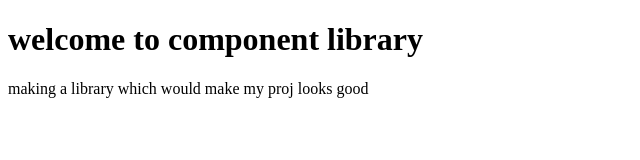
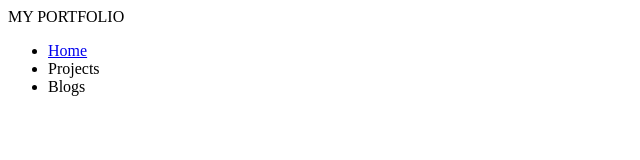
Before and after one commit to muhdwaseem/waseem-site, a plain HTML site: page index.html in a window 1280 px wide. Shown: the whole page, without its empty margins (0-640 px from the left). Drawn offline with Linux system fonts and the light colour scheme.

Commit message:
Update index.html

```diff
--- a/index.html
+++ b/index.html
@@ -7,7 +7,13 @@
     <title>component library</title>
 </head>
 <body>
-<h1>welcome to component library </h1>
-<p>making a library which would make my proj looks good</p>
+<nav class="navigation ">
+    <div class="divbrand">MY PORTFOLIO</div>
+   <ul class="list-non-bullets">
+       <li class="inline"><a href="/">Home</a></li>
+       <li class="inline">Projects</li>
+       <li class="inline">Blogs</li>
+   </ul>
+</nav>
 </body>
 </html>
```
